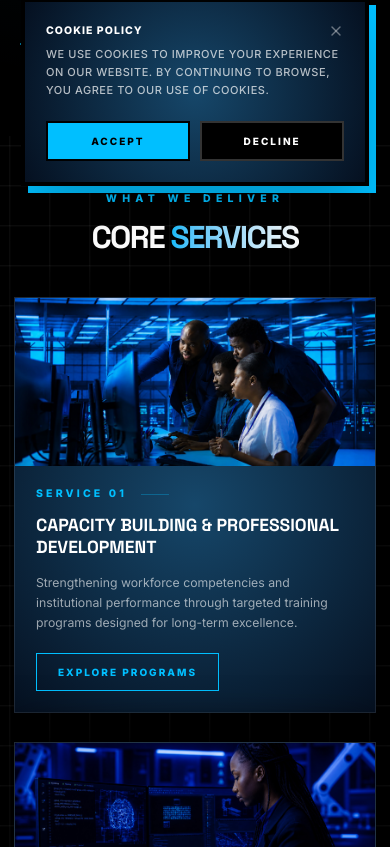
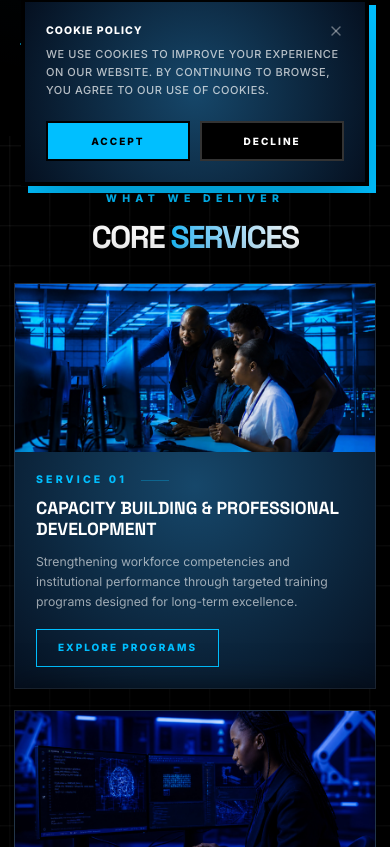
Before and after one commit to Jolab255/ebanex-international, a React (Vite) app: page / in a window 390 px wide. Shown: the part 637-1484 px from the top of the page. Built offline with nearby package versions, Linux system fonts and the light colour scheme.

Commit message:
style: fix inconsistent mobile gaps by using pixel-based scroll track

```diff
--- a/src/features/home/CoreServicesSection.tsx
+++ b/src/features/home/CoreServicesSection.tsx
@@ -50,7 +50,6 @@ const ServiceCard: React.FC<ServiceCardProps> = ({ service, index, totalCards, p
   const end = (index + 1) * sliceSize;
 
   // Scale down the card slightly as the next one comes in
-  // For the last card, we keep it at 1 to avoid jitter at the end of scroll
   const isLast = index === totalCards - 1;
   const scale = useTransform(
     progress,
@@ -58,8 +57,8 @@ const ServiceCard: React.FC<ServiceCardProps> = ({ service, index, totalCards, p
     isLast ? [1, 1] : [1, 0.95],
   );
 
-  // Sticky offset from top - tightly packed on mobile to save vertical space
-  const topOffset = isMobile ? 60 + index * 12 : 100 + index * 32;
+  // Tight sticky offset for mobile
+  const topOffset = isMobile ? 64 + index * 10 : 100 + index * 32;
 
   return (
     <motion.div
@@ -68,7 +67,7 @@ const ServiceCard: React.FC<ServiceCardProps> = ({ service, index, totalCards, p
         zIndex: index + 1,
         top: topOffset,
       }}
-      className="sticky mx-auto w-full max-w-5xl mb-8 md:mb-[10vh] transform-gpu will-change-transform backface-hidden"
+      className="sticky mx-auto w-full max-w-5xl mb-6 md:mb-[10vh] transform-gpu will-change-transform backface-hidden"
     >
       <div
         className="group relative overflow-hidden border border-white/10 shadow-[0_-15px_35px_rgba(0,0,0,0.7)] transform-gpu"
@@ -91,18 +90,18 @@ const ServiceCard: React.FC<ServiceCardProps> = ({ service, index, totalCards, p
 
           {/* Content Side */}
           <div className="p-6 sm:p-8 md:p-12 lg:p-16 flex flex-col justify-center">
-            <div className="flex items-center gap-4 mb-4 md:mb-6">
+            <div className="flex items-center gap-4 mb-3 md:mb-6">
               <span className="text-[#00BFFF] font-black text-xs uppercase tracking-[0.3em]">
                 Service 0{index + 1}
               </span>
               <div className="h-[1px] w-8 bg-[#00BFFF]/30" />
             </div>
 
-            <h3 className="text-xl sm:text-2xl md:text-3xl font-heading font-black text-white uppercase leading-tight mb-4 md:mb-6">
+            <h3 className="text-xl sm:text-2xl md:text-3xl font-heading font-black text-white uppercase leading-tight mb-3 md:mb-6">
               {service.title}
             </h3>
 
-            <p className="text-white/60 text-sm sm:text-base leading-relaxed mb-6 md:mb-10">{service.desc}</p>
+            <p className="text-white/60 text-sm sm:text-base leading-relaxed mb-5 md:mb-10">{service.desc}</p>
 
             <div className="flex">
               <Link
@@ -134,15 +133,15 @@ const CoreServicesSection: React.FC = () => {
       const width = window.innerWidth;
       setIsMobile(width < 768);
 
-      // Granular range definitions for consistent experience
       if (width < 768) {
-        // Balanced multiplier to ensure visibility while minimizing dead air
-        setHeightValue(`${CORE_SERVICES.length * 72}vh`);
+        // PIXEL-BASED HEIGHT for mobile
+        // 480px scroll track per card + 400px base for header and viewport compensation
+        // This makes the scroll distance identical on ALL mobile devices
+        const mobilePxHeight = CORE_SERVICES.length * 480 + 400;
+        setHeightValue(`${mobilePxHeight}px`);
       } else if (width < 1024) {
-        // Tablet
         setHeightValue(`${CORE_SERVICES.length * 75 + 20}vh`);
       } else {
-        // Desktop
         setHeightValue(`${CORE_SERVICES.length * 80 + 50}vh`);
       }
     };
@@ -158,7 +157,6 @@ const CoreServicesSection: React.FC = () => {
       className="relative z-30 bg-black"
       style={{ height: heightValue }}
     >
-      {/* Background decoration - Optimized to be sticky so canvas size is viewport-bound */}
       <div className="sticky top-0 h-screen w-full z-0 overflow-hidden pointer-events-none">
         <Squares
           speed={0.13}
@@ -171,7 +169,7 @@ const CoreServicesSection: React.FC = () => {
 
       <div className="relative z-10 -mt-[100vh]">
         {/* Header */}
-        <div className="pt-16 pb-12 md:pb-16 text-center">
+        <div className="pt-16 pb-8 md:pb-16 text-center">
           <div className="max-w-7xl mx-auto px-4">
             <ScrollReveal yOffset={20}>
               <span className="text-[#00BFFF] font-black uppercase tracking-[0.5em] text-xs mb-4 block">
@@ -188,7 +186,7 @@ const CoreServicesSection: React.FC = () => {
         </div>
 
         {/* Stacking Cards Container */}
-        <div className="px-4 pb-20 sm:pb-24 md:pb-[30vh]">
+        <div className="px-4 pb-12 sm:pb-20 md:pb-[30vh]">
           {CORE_SERVICES.map((service, i) => (
             <ServiceCard
               key={i}
```
